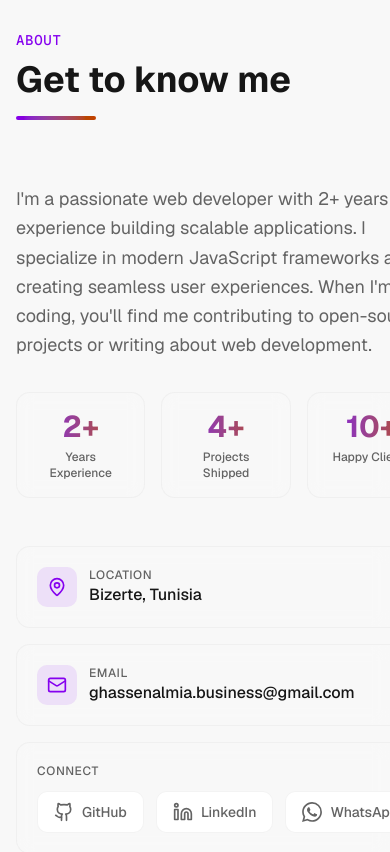
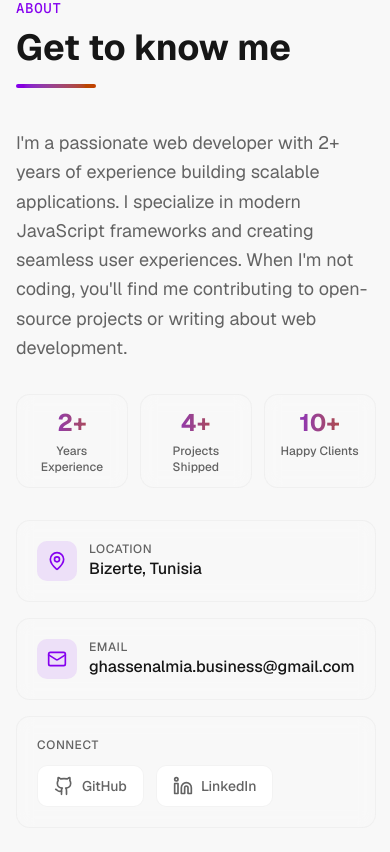
Before and after one commit to AlmiaGhassenn/My_pro_portfolio, a Next.js app: page / in a window 390 px wide. Shown: the part 912-1764 px from the top of the page. Built offline with nearby package versions, Linux system fonts and the light colour scheme.

Commit message:
fixing responsive issues about us and removing whatsapp icon from about us section

```diff
--- a/components/sections/about.tsx
+++ b/components/sections/about.tsx
@@ -8,18 +8,13 @@ import { useLanguage } from "@/lib/i18n";
 const socialIcons: Record<string, React.ReactNode> = {
   GitHub: <Github className="w-5 h-5" />,
   LinkedIn: <Linkedin className="w-5 h-5" />,
-  WhatsApp: (
-    <svg className="w-5 h-5" viewBox="0 0 24 24" fill="currentColor">
-      <path d="M17.472 14.382c-.297-.149-1.758-.867-2.03-.967-.273-.099-.471-.148-.67.15-.197.297-.767.966-.94 1.164-.173.199-.347.223-.644.075-.297-.15-1.255-.463-2.39-1.475-.883-.788-1.48-1.761-1.653-2.059-.173-.297-.018-.458.13-.606.134-.133.298-.347.446-.52.149-.174.198-.298.298-.497.099-.198.05-.371-.025-.52-.075-.149-.669-1.612-.916-2.207-.242-.579-.487-.5-.669-.51-.173-.008-.371-.01-.57-.01-.198 0-.52.074-.792.372-.272.297-1.04 1.016-1.04 2.479 0 1.462 1.065 2.875 1.213 3.074.149.198 2.096 3.2 5.077 4.487.709.306 1.262.489 1.694.625.712.227 1.36.195 1.871.118.571-.085 1.758-.719 2.006-1.413.248-.694.248-1.289.173-1.413-.074-.124-.272-.198-.57-.347m-5.421 7.403h-.004a9.87 9.87 0 01-5.031-1.378l-.361-.214-3.741.982.998-3.648-.235-.374a9.86 9.86 0 01-1.51-5.26c.001-5.45 4.436-9.884 9.888-9.884 2.64 0 5.122 1.03 6.988 2.898a9.825 9.825 0 012.893 6.994c-.003 5.45-4.437 9.884-9.885 9.884m8.413-18.297A11.815 11.815 0 0012.05 0C5.495 0 .16 5.335.157 11.892c0 2.096.547 4.142 1.588 5.945L.057 24l6.305-1.654a11.882 11.882 0 005.683 1.448h.005c6.554 0 11.89-5.335 11.893-11.893a11.821 11.821 0 00-3.48-8.413z"/>
-    </svg>
-  ),
 };
 
 export function About() {
   const { t } = useLanguage();
 
   return (
-    <section id="about" className="py-24 px-4 relative overflow-hidden">
+    <section id="about" className="py-16 sm:py-24 px-4 relative overflow-hidden">
       <div className="absolute inset-0 -z-10">
         <div className="absolute top-0 left-0 right-0 h-px bg-gradient-to-r from-transparent via-border to-transparent" />
         <div className="absolute inset-0 bg-gradient-to-b from-secondary/40 via-transparent to-secondary/40 dark:from-secondary/15 dark:via-transparent dark:to-secondary/15" />
@@ -31,14 +26,14 @@ export function About() {
           whileInView={{ opacity: 1, y: 0 }}
           transition={{ duration: 0.6 }}
           viewport={{ once: true }}
-          className="mb-16"
+          className="mb-10 sm:mb-16"
         >
           <span className="text-primary font-mono text-sm font-medium tracking-wider uppercase">{t.about.label}</span>
           <h2 className="text-4xl md:text-5xl font-bold mt-2 text-foreground">{t.about.title}</h2>
           <div className="w-20 h-1 bg-gradient-to-r from-primary to-accent rounded-full mt-4" />
         </motion.div>
 
-        <div className="grid md:grid-cols-5 gap-12">
+        <div className="grid md:grid-cols-5 gap-8 md:gap-12">
           <motion.div
             initial={{ opacity: 0, x: -20 }}
             whileInView={{ opacity: 1, x: 0 }}
@@ -50,7 +45,7 @@ export function About() {
               {t.data.about}
             </p>
 
-            <div className="grid grid-cols-3 gap-4 mt-8">
+            <div className="grid grid-cols-3 gap-3 sm:gap-4 mt-8">
               {[
                 { label: t.about.yearsExp, value: "2+" },
                 { label: t.about.projectsShipped, value: `${portfolioData.projects.length}+` },
@@ -62,9 +57,9 @@ export function About() {
                   whileInView={{ opacity: 1, y: 0 }}
                   transition={{ delay: 0.4 + i * 0.1, duration: 0.5 }}
                   viewport={{ once: true }}
-                  className="text-center p-4 rounded-xl bg-background/60 dark:bg-background/40 border border-border/50 backdrop-blur-sm"
+                  className="text-center p-3 sm:p-4 rounded-xl bg-background/60 dark:bg-background/40 border border-border/50 backdrop-blur-sm"
                 >
-                  <p className="text-3xl font-bold bg-gradient-to-r from-primary to-accent bg-clip-text text-transparent">
+                  <p className="text-2xl sm:text-3xl font-bold bg-gradient-to-r from-primary to-accent bg-clip-text text-transparent">
                     {stat.value}
                   </p>
                   <p className="text-xs text-muted-foreground mt-1 font-medium">{stat.label}</p>
@@ -120,8 +115,10 @@ export function About() {
               className="group p-5 rounded-xl bg-background/60 dark:bg-background/40 border border-border/50 hover:border-primary/30 transition-all duration-300 backdrop-blur-sm"
             >
               <p className="text-xs font-medium text-muted-foreground uppercase tracking-wider mb-3">{t.about.connect}</p>
-              <div className="flex gap-3">
-                {portfolioData.socials.map((social) => (
+              <div className="flex flex-wrap gap-3">
+                {portfolioData.socials
+                  .filter((social) => social.name !== "WhatsApp")
+                  .map((social) => (
                   <motion.a
                     key={social.name}
                     href={social.url}
```
